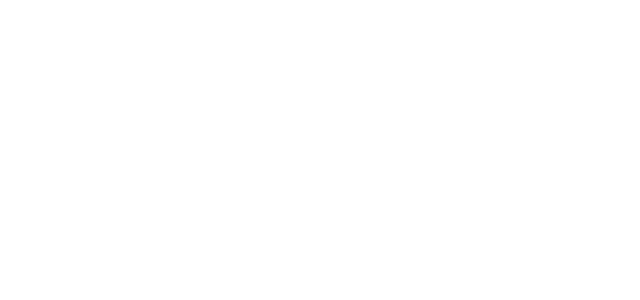
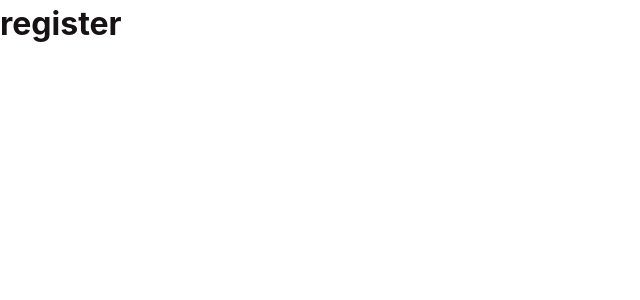
Before and after one commit to CankayaUniversity/ceng-407-408-2024-2025-Multimodal-RAG-Based-Product-Recommendation-System, a React (Vite) app in the folder src/web/frontend/: page /register in a window 1280 px wide. Before the commit this address had no page. Shown: the top 300 px of the page, without its empty margins (0-640 px from the left). Built offline with nearby package versions, Linux system fonts and the light colour scheme.

Commit message:
login register pages created, added routing

```diff
--- a/src/web/frontend/src/App.tsx
+++ b/src/web/frontend/src/App.tsx
@@ -1,8 +1,9 @@
-import React from 'react';
+import React from "react";
 import { BrowserRouter as Router, Routes, Route } from "react-router-dom";
-import LandingPage from './components/LandingPage/LandingPage';
-import FashionAIChat from './components/FashionChat/FashionChat';
-
+import LandingPage from "./components/LandingPage/LandingPage";
+import FashionAIChat from "./components/FashionChat/FashionChat";
+import Login from "./components/Login/Login";
+import Register from "./components/Register/Register";
 
 function App(): React.ReactElement {
   return (
@@ -10,6 +11,8 @@ function App(): React.ReactElement {
       <Routes>
         <Route path="/" element={<LandingPage />} />
         <Route path="/chat" element={<FashionAIChat />} />
+        <Route path="/login" element={<Login />} />
+        <Route path="register" element={<Register />} />
       </Routes>
     </Router>
   );
--- /dev/null
+++ b/src/web/frontend/src/components/Login/Login.tsx
@@ -0,0 +1,7 @@
+import React from "react";
+
+const Login = () => {
+  return <h1> login</h1>;
+};
+
+export default Login;
--- /dev/null
+++ b/src/web/frontend/src/components/Register/Register.tsx
@@ -0,0 +1,7 @@
+import React from "react";
+
+const Register = () => {
+  return <h1>register</h1>;
+};
+
+export default Register;
```
Also changed, not shown: src/web/frontend/src/main.tsx (+5 -4 lines).
